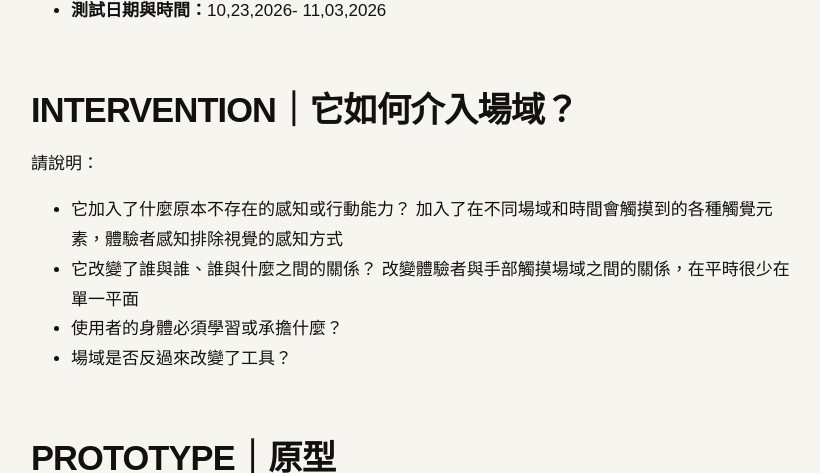
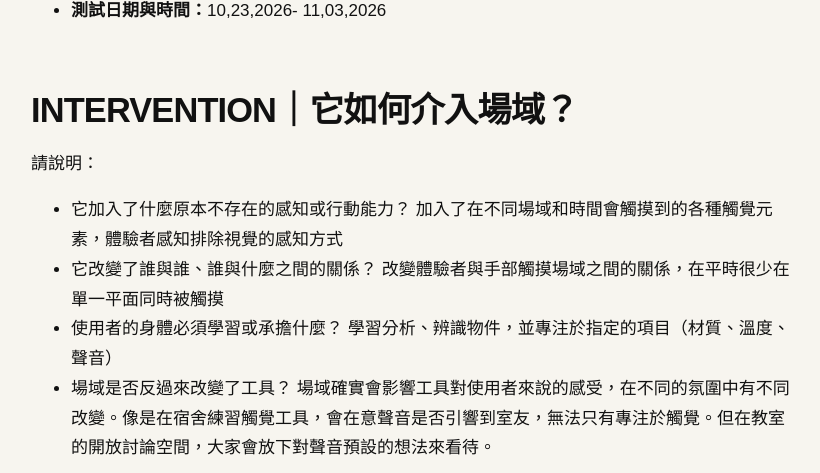
Before and after one commit to stu113590073/fieldworkarchive, a Jekyll site: the page built from weeks/week-09.md, in a window 1280 px wide and 900 px high, scrolled down 730 px, cut to the strip 0-473 px from the top of the window. Shown: the whole strip, without its empty margins (49-869 px from the left). Built offline with Jekyll 4.4.1, drawn with Linux system fonts in a browser that asks for light colours; some of the changed text lies outside the part shown.

Commit message:
Update week-09.md

```diff
--- a/weeks/week-09.md
+++ b/weeks/week-09.md
@@ -25,9 +25,11 @@ permalink: /weeks/week-09/
 * 它加入了什麼原本不存在的感知或行動能力？
   加入了在不同場域和時間會觸摸到的各種觸覺元素，體驗者感知排除視覺的感知方式
 * 它改變了誰與誰、誰與什麼之間的關係？
-  改變體驗者與手部觸摸場域之間的關係，在平時很少在單一平面
+  改變體驗者與手部觸摸場域之間的關係，在平時很少在單一平面同時被觸摸
 * 使用者的身體必須學習或承擔什麼？
+  學習分析、辨識物件，並專注於指定的項目（材質、溫度、聲音）
 * 場域是否反過來改變了工具？
+  場域確實會影響工具對使用者來說的感受，在不同的氛圍中有不同改變。像是在宿舍練習觸覺工具，會在意聲音是否引響到室友，無法只有專注於觸覺。但在教室的開放討論空間，大家會放下對聲音預設的想法來看待。
 
 ## PROTOTYPE｜原型
 
@@ -56,19 +58,16 @@ permalink: /weeks/week-09/
 ![retool1]({{ '/assets/images/IMG_3990.jpeg' | relative_url }})
 5.打開蓋子，用視覺重新回應觸覺記憶。
 
-
-簡短說明它改慶了什麼關係
-
-它改變了身體位置、觸覺和思維之間的關係，因為把視覺資訊消除，觸覺與思維之間的關係變得更加凸顯。第一步驟的身體改變與後續步驟產生對比，形成了專注於不同感受的過程。
-
 ## FIELD TEST｜一次具體測試
 
 選擇測試過程中的一個具體事件。
+測試中有一項身體動作是單腳站立、在背後觸摸，沒想到實際測試時發現體驗者會為了不讓感測工具掉落，而用手擋住袋子邊邊。這會直接引響到測試者的感受，是我在具體測試前沒有想到的。
+
 
 ## ILLUMINATES / OBSCURES｜照亮與遮蔽
 
 | 這個工具使什麼變得可感知？ | 它同時讓什麼消失或變得不重要？ |
 | ------------- | --------------- |
-|               |                 |
-|               |                 |
-|               |                 |
+|觸覺  |       讓視覺消失      |
+|   聽覺        |    視覺、細微的觸覺變得不重要       |
+|          思維     |        現有的感受變得不重要，開始回憶過去的感受         |
```
